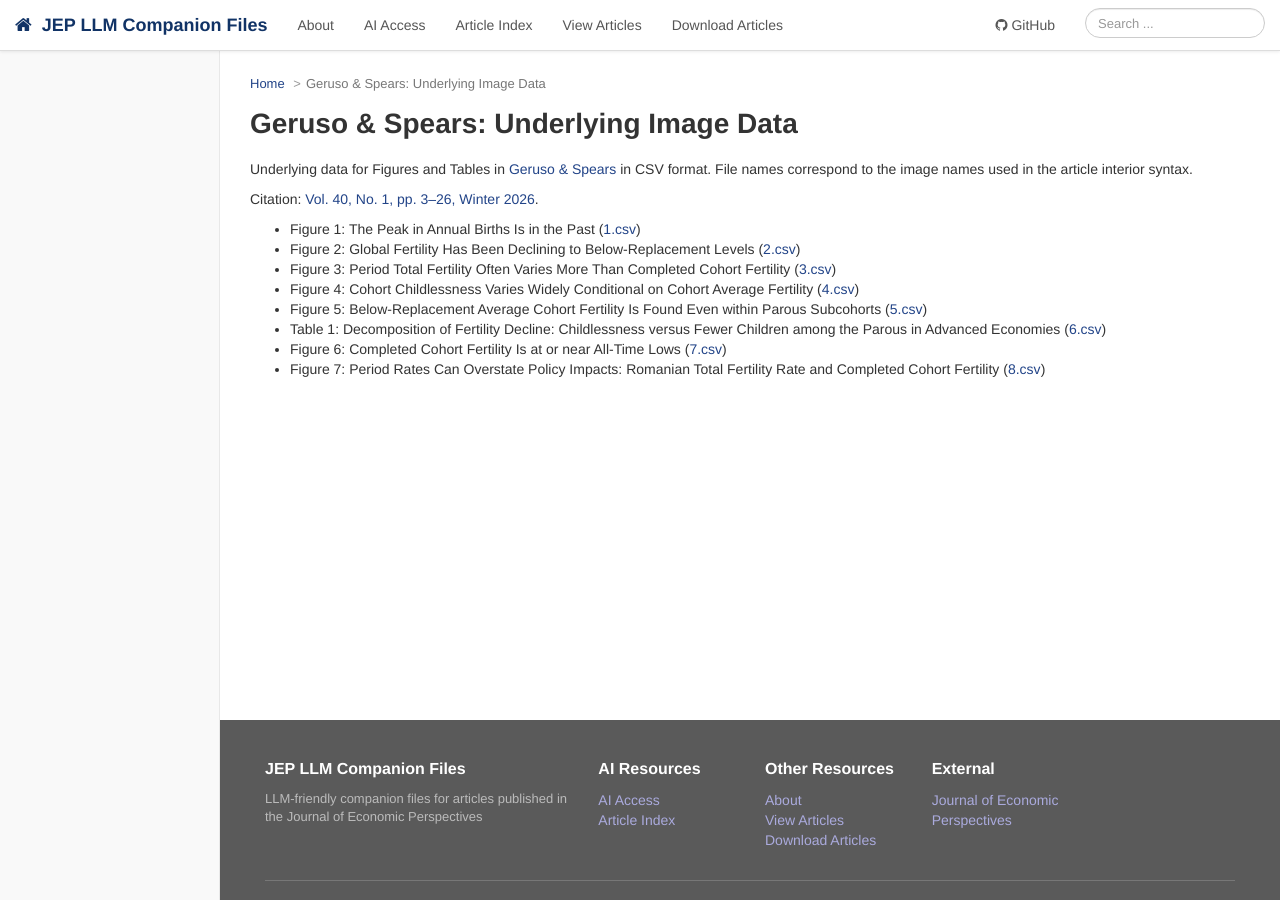
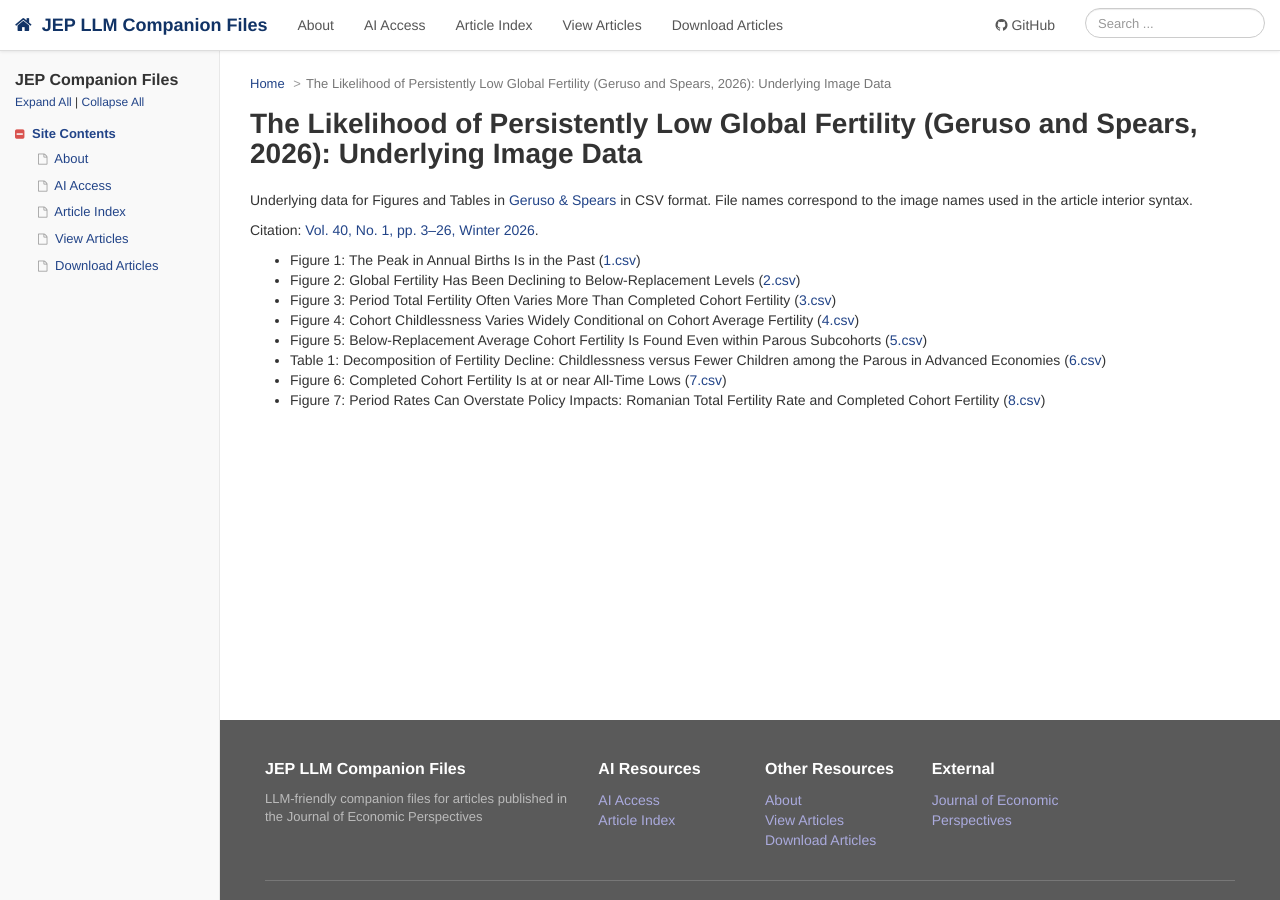
Before and after one commit to liegroup-dartmouth/working-aea-jep, a Jekyll site: the page built from papers/v40n1/geruso-spears/image-data/index.md, in a window 1280 px wide and 900 px high. Built offline with Jekyll 4.4.1, drawn with Linux system fonts in a browser that asks for light colours; comment, search, counter and statistics services are not loaded.

Commit message:
Add sidebar to index files in geruso-spears

```diff
--- a/papers/v40n1/geruso-spears/image-data/index.md
+++ b/papers/v40n1/geruso-spears/image-data/index.md
@@ -1,7 +1,8 @@
 ---
 layout: default
-title: "Geruso & Spears: Underlying Image Data"
+title: "The Likelihood of Persistently Low Global Fertility (Geruso and Spears, 2026): Underlying Image Data"
 article_id: "20251463"
+sidebar: jep
 ---
 
 Underlying data for Figures and Tables in [Geruso & Spears]({{ site.baseurl }}/papers/v40n1/geruso-spears/paper.xhtml) in CSV format. File names correspond to the image names used in the article interior syntax.
--- a/papers/v40n1/geruso-spears/image/index.md
+++ b/papers/v40n1/geruso-spears/image/index.md
@@ -1,7 +1,8 @@
 ---
 layout: default
-title: "Geruso & Spears: Images"
+title: "The Likelihood of Persistently Low Global Fertility (Geruso and Spears, 2026): Images"
 article_id: "20251463"
+sidebar: jep
 ---
 
 Figures and Tables in [Geruso & Spears]({{ site.baseurl }}/papers/v40n1/geruso-spears/paper.xhtml) in JPG format. File names correspond to the image names used in the article interior syntax.
```
